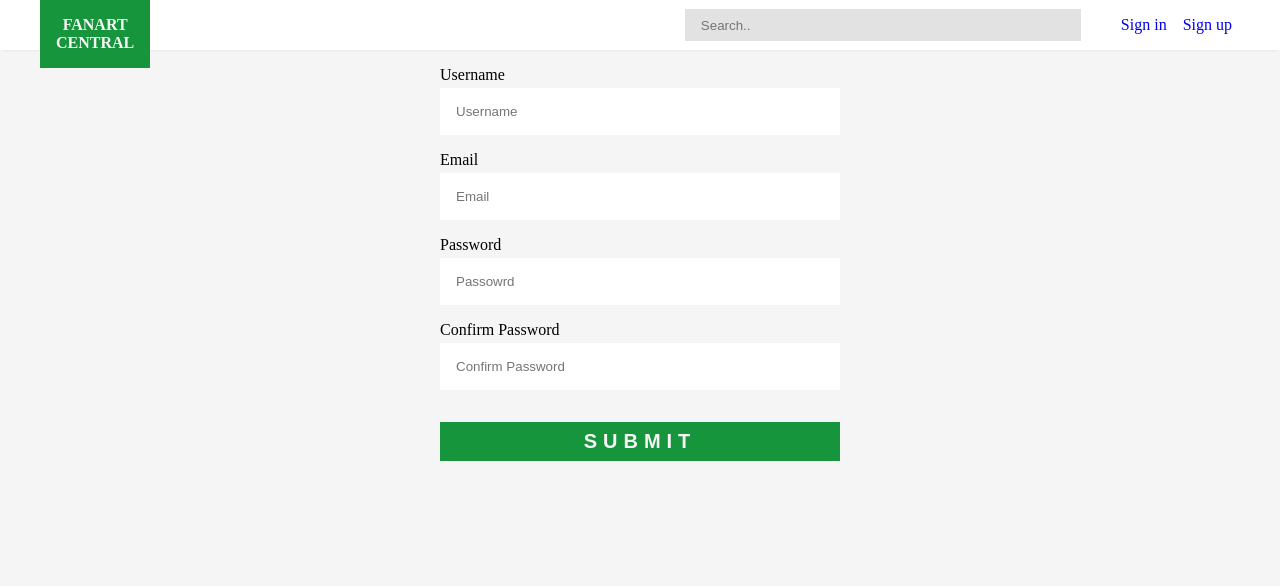
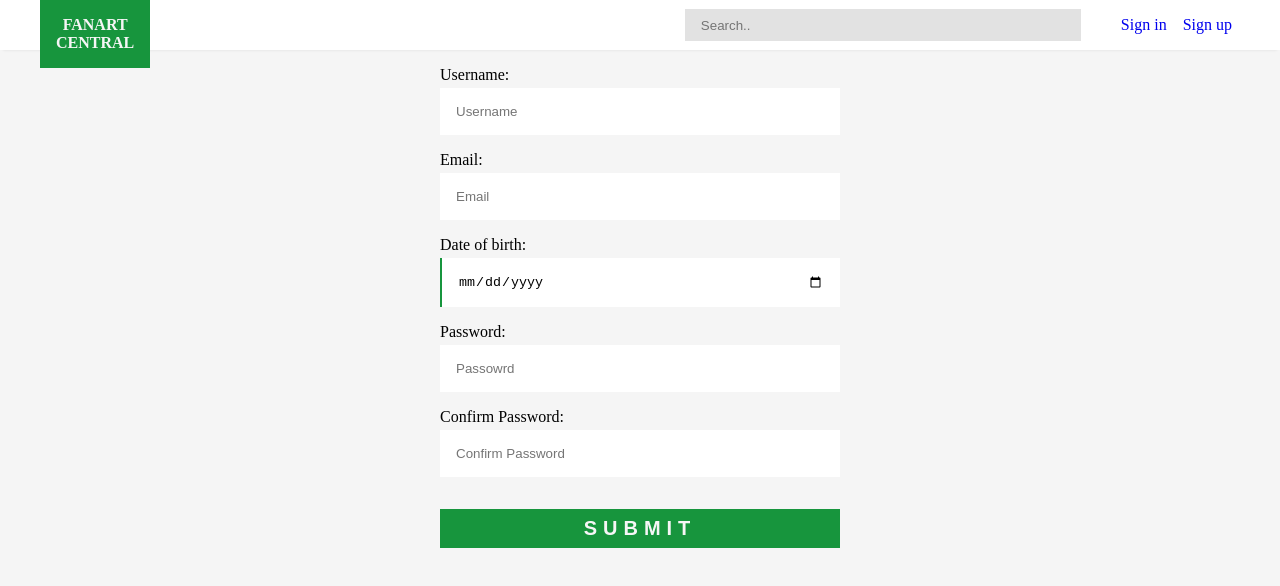
Before and after one commit to geHuC/FanArtCentral, a React (Create React App) app in the folder client/: page /register in a window 1280 px wide. Shown: the top 586 px of the page. Built offline with nearby package versions, Linux system fonts and the light colour scheme.

Commit message:
Update to register form

```diff
--- a/client/src/components/registerForm/RegisterForm.js
+++ b/client/src/components/registerForm/RegisterForm.js
@@ -1,13 +1,19 @@
-import { useState } from 'react'
+import { useContext, useState } from 'react'
+import { Navigate } from 'react-router-dom'
 import FormInput from '../formInput/FormInput.js'
 import './registerForm.css'
+import authService from '../../services/authService.js'
+import UserContext from '../../context/UserContext.js'
 
 const RegisterForm = () => {
+    const [isLoggedIn, setIsLoggedIn] = useState(false);
+    const { dispatch } = useContext(UserContext);
     const [values, setValues] = useState({
         username: "",
         email: "",
         password: "",
         repeatPassword: "",
+        birthdate: ""
     });
 
     const inputs = [
@@ -15,7 +21,7 @@ const RegisterForm = () => {
             name: 'username',
             type: 'text',
             placeholder: 'Username',
-            label: 'Username',
+            label: 'Username:',
             errorMessage: 'Username must be at least 5 characters and contain only alphanumeric characters and underscore "_"',
             pattern: "^[a-zA-Z0-9_]+$",
             required: true,
@@ -24,16 +30,21 @@ const RegisterForm = () => {
             name: 'email',
             type: 'email',
             placeholder: 'Email',
-            label: 'Email',
+            label: 'Email:',
             errorMessage: 'Please enter a valid email address',
-            pattern: "^[A-Za-z]+@+[A-Za-z]+\.+[A-Za-z]+$",
+            pattern: "^[A-Za-z0-9_\.]+@+[A-Za-z]+\.+[A-Za-z]+$",
             required: true,
+        },
+        {
+            name: 'birthdate',
+            type: 'date',
+            label: 'Date of birth:'
         },
         {
             name: 'password',
             type: 'password',
             placeholder: 'Passowrd',
-            label: 'Password',
+            label: 'Password:',
             errorMessage: 'Password must be at least 8 characters long',
             pattern: ".{8,}",
             required: true,
@@ -42,25 +53,33 @@ const RegisterForm = () => {
             name: 'repeatPassword',
             type: 'password',
             placeholder: 'Confirm Password',
-            label: 'Confirm Password',
+            label: 'Confirm Password:',
             errorMessage: 'Passwords do not match',
             pattern: values.password,
             required: true,
+            lastField:true,
         }
     ];
 
     const submitHandler = (e) => {
         e.preventDefault();
+        authService.register(values)
+            .then(data => {
+                dispatch({ type: 'LOGIN', payload: data.data });
+                setIsLoggedIn(true);
+            })
+            .catch(err => console.log(err.response.data));
     }
 
     const onChange = (e) => {
         setValues({ ...values, [e.target.name]: e.target.value });
     }
 
+    if (isLoggedIn) return <Navigate to="/" />;
     return (
         <form className="register-form" onSubmit={submitHandler}>
-            {inputs.map(input => <FormInput key={input.name} {...input} value={values[input.name]} onChange={onChange}/>)}
-            <button>Submit</button>
+            {inputs.map(input => <FormInput key={input.name} {...input} value={values[input.name]} onChange={onChange} />)}
+            <button type="submit">Submit</button>
         </form>
     )
 }
```
